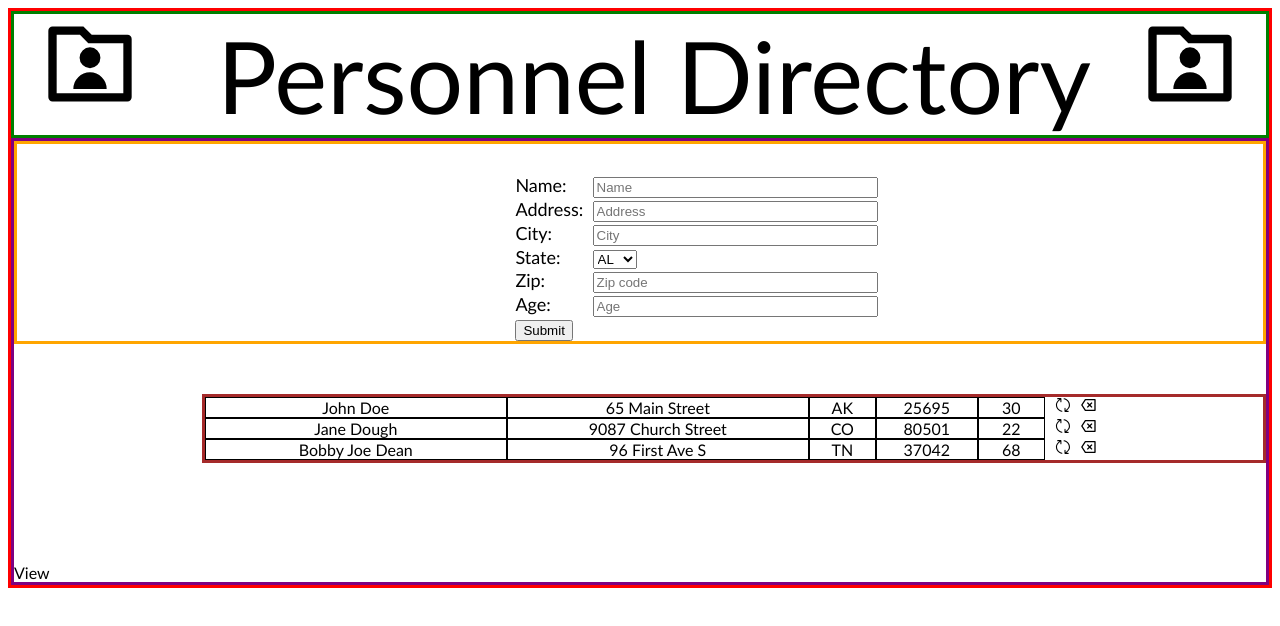
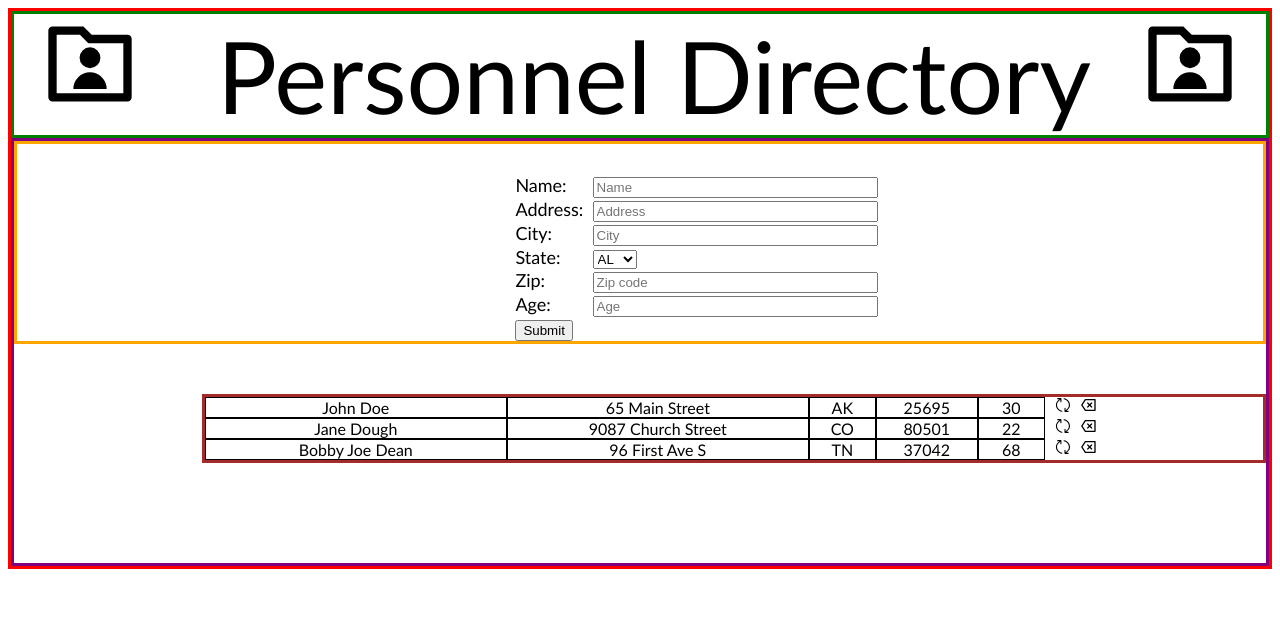
Before and after one commit to WC-3/alisha-take-home-react, a React (Create React App) app: page / in a window 1280 px wide. Shown: the top 626 px of the page. Built offline with nearby package versions, Linux system fonts and the light colour scheme.

Commit message:
updated view

```diff
--- a/src/components/View.jsx
+++ b/src/components/View.jsx
@@ -5,7 +5,6 @@ import List from './List'
 function View(){
   return(
 <div className="view" style={{border: "3px solid purple"}}>
-View
 <Add />
 <List />
 </div>
```
